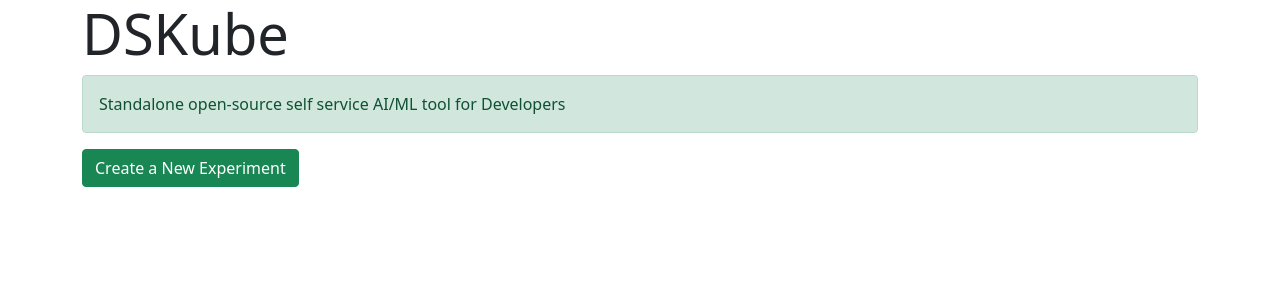
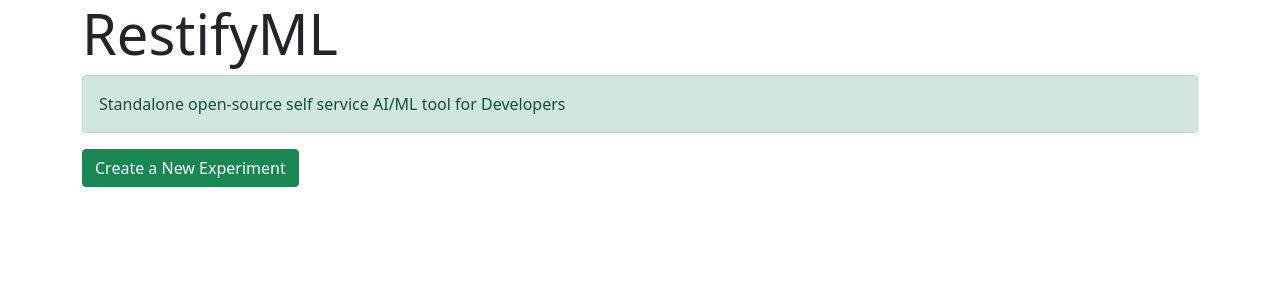
Before and after one commit to ranjanprj/RestifyML, a Spring Boot app: page / in a window 1280 px wide. Shown: the top 300 px of the page. Run offline with Spring Boot 4, Linux system fonts and the light colour scheme; data that the repository does not hold is empty; some libraries are stand-ins or nearby versions.

Commit message:
Name changed to RestifyML

```diff
--- a/pom.xml
+++ b/pom.xml
@@ -114,6 +114,8 @@
     </dependencies>
 
     <build>
+
+    <finalName>restifyml</finalName>
         <plugins>
             <plugin>
                 <groupId>org.springframework.boot</groupId>
--- a/src/main/java/com/rebataur/restifyml/RestifyMLApplication.java
+++ b/src/main/java/com/rebataur/restifyml/RestifyMLApplication.java
@@ -10,10 +10,10 @@ import org.springframework.transaction.annotation.EnableTransactionManagement;
 
  @SpringBootApplication
  @EnableAutoConfiguration
- @ComponentScan(basePackages={"com.rebataur.RestifyML"})
- @EnableJpaRepositories(basePackages="com.rebataur.RestifyML.repositories")
+ @ComponentScan(basePackages={"com.rebataur.restifyml"})
+ @EnableJpaRepositories(basePackages="com.rebataur.restifyml.repositories")
  @EnableTransactionManagement
- @EntityScan(basePackages="com.rebataur.RestifyML.entities")
+ @EntityScan(basePackages="com.rebataur.restifyml.entities")
 public class RestifyMLApplication {
 	public static void main(String[] args) {
 		SpringApplication.run(RestifyMLApplication.class, args);
--- a/src/main/resources/templates/datascience/datacleansing.html
+++ b/src/main/resources/templates/datascience/datacleansing.html
@@ -9,7 +9,7 @@
 
         <div class="jumbotron jumbotron-fluid">
             <div class="container">
-                <h1 class="display-4">DSKube</h1>
+                <h1 class="display-4">RestifyML</h1>
 
                 <p class="lead">Standalone open-source self service Ai/ML tool. </p>
                 <a  th:href="@{/}">Back to Home</a>
--- a/src/main/resources/templates/datascience/dataexploration.html
+++ b/src/main/resources/templates/datascience/dataexploration.html
@@ -8,7 +8,7 @@
 
         <div class="jumbotron jumbotron-fluid">
             <div class="container">
-                <h1 class="display-4">DSKube</h1>
+                <h1 class="display-4">RestifyML</h1>
 
                 <p class="lead">Standalone open-source self service Ai/ML tool. </p>
                 <a  th:href="@{/}">Back to Home</a>
--- a/src/main/resources/templates/datascience/datasource.html
+++ b/src/main/resources/templates/datascience/datasource.html
@@ -8,7 +8,7 @@
 
         <div class="jumbotron jumbotron-fluid">
             <div class="container">
-                <h1 class="display-4">DSKube</h1>
+                <h1 class="display-4">RestifyML</h1>
 
                 <p class="lead">Standalone open-source self service Ai/ML tool. </p>
                 <a  th:href="@{/}">Back to Home</a>
--- a/src/main/resources/templates/datascience/featurebuilding.html
+++ b/src/main/resources/templates/datascience/featurebuilding.html
@@ -9,7 +9,7 @@
 
         <div class="jumbotron jumbotron-fluid">
             <div class="container">
-                <h1 class="display-4">DSKube</h1>
+                <h1 class="display-4">RestifyML</h1>
 
                 <p class="lead">Standalone open-source self service Ai/ML tool. </p>
                 <a  th:href="@{/}">Back to Home</a>
--- a/src/main/resources/templates/datascience/modelbuilding.html
+++ b/src/main/resources/templates/datascience/modelbuilding.html
@@ -9,7 +9,7 @@
 
         <div class="jumbotron jumbotron-fluid">
             <div class="container">
-                <h1 class="display-4">DSKube</h1>
+                <h1 class="display-4">RestifyML</h1>
 
                 <p class="lead">Standalone open-source self service Ai/ML tool. </p>
                 <a  th:href="@{/}">Back to Home</a>
--- a/src/main/resources/templates/datascience/restapi.html
+++ b/src/main/resources/templates/datascience/restapi.html
@@ -9,7 +9,7 @@
 
         <div class="jumbotron jumbotron-fluid">
             <div class="container">
-                <h1 class="display-4">DSKube</h1>
+                <h1 class="display-4">RestifyML</h1>
 
                 <p class="lead">Standalone open-source self service Ai/ML tool. </p>
                 <a  th:href="@{/}">Back to Home</a>
--- a/src/main/resources/templates/datascience/types/classify.html
+++ b/src/main/resources/templates/datascience/types/classify.html
@@ -9,7 +9,7 @@
 
         <div class="jumbotron jumbotron-fluid">
             <div class="container">
-                <h1 class="display-4">DSKube</h1>
+                <h1 class="display-4">RestifyML</h1>
 
                 <p class="lead">Standalone open-source self service Ai/ML tool. </p>
                 <a  th:href="@{/}">Back to Home</a>
--- a/src/main/resources/templates/datascience/types/predict.html
+++ b/src/main/resources/templates/datascience/types/predict.html
@@ -9,7 +9,7 @@
 
         <div class="jumbotron jumbotron-fluid">
             <div class="container">
-                <h1 class="display-4">DSKube</h1>
+                <h1 class="display-4">RestifyML</h1>
 
                 <p class="lead">Standalone open-source self service Ai/ML tool. </p>
                 <a  th:href="@{/}">Back to Home</a>
--- a/src/main/resources/templates/experiment.html
+++ b/src/main/resources/templates/experiment.html
@@ -8,7 +8,7 @@
 
         <div class="jumbotron jumbotron-fluid">
             <div class="container">
-                <h1 class="display-4">DSKube</h1>
+                <h1 class="display-4">RestifyML</h1>
 
                 <p class="lead">Standalone open-source self service Ai/ML tool. </p>
                <a  th:href="@{/}">Back to Home</a>
--- a/src/main/resources/templates/fragments/header.html
+++ b/src/main/resources/templates/fragments/header.html
@@ -5,7 +5,7 @@
 	<meta name="description" content="">
 	<meta name="author" content="">
 
-	<title>DSKube</title>
+	<title>RestifyML</title>
 
      	<!-- Custom fonts for this template-->
 	<link th:href="@{/sbadmin/vendor/fontawesome-free/css/all.min.css}" rel="stylesheet" type="text/css">
--- a/src/main/resources/templates/index.html
+++ b/src/main/resources/templates/index.html
@@ -9,7 +9,7 @@
 
         <div class="jumbotron jumbotron-fluid">
             <div class="container">
-                <h1 class="display-4">DSKube</h1>
+                <h1 class="display-4">RestifyML</h1>
 
 
                 <div class="alert alert-success" role="alert">
--- a/src/main/resources/templates/newexperiment.html
+++ b/src/main/resources/templates/newexperiment.html
@@ -8,7 +8,7 @@
 
         <div class="jumbotron jumbotron-fluid">
             <div class="container">
-               <h1 class="display-4">DSKube</h1>
+               <h1 class="display-4">RestifyML</h1>
 
                 <p class="lead">Standalone open-source self service Ai/ML tool. </p>
                 <a  th:href="@{/}" class="btn btn-success">Back to Home</a>
```
Also changed, not shown: README.md, images/screenshot.png.
